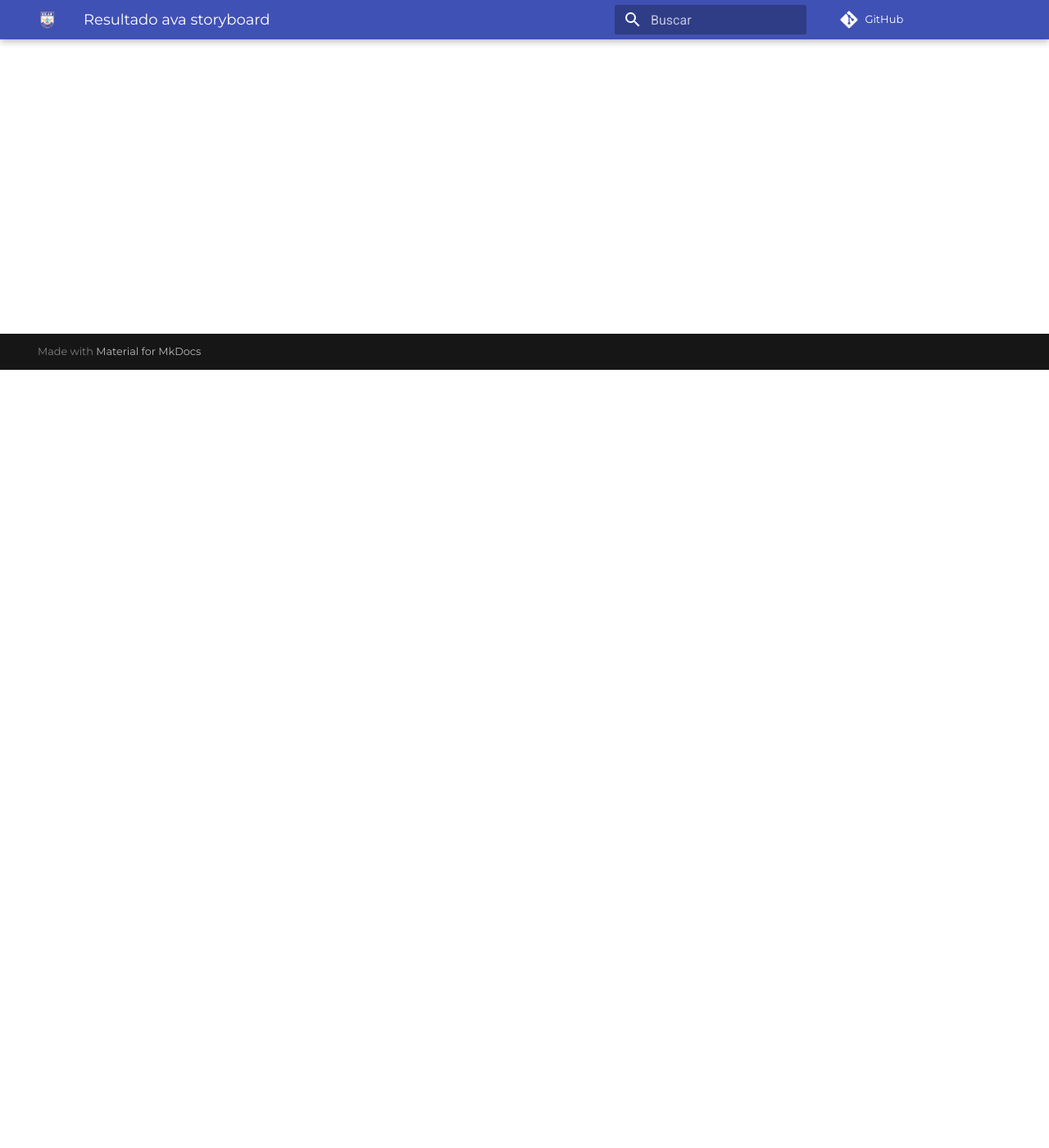
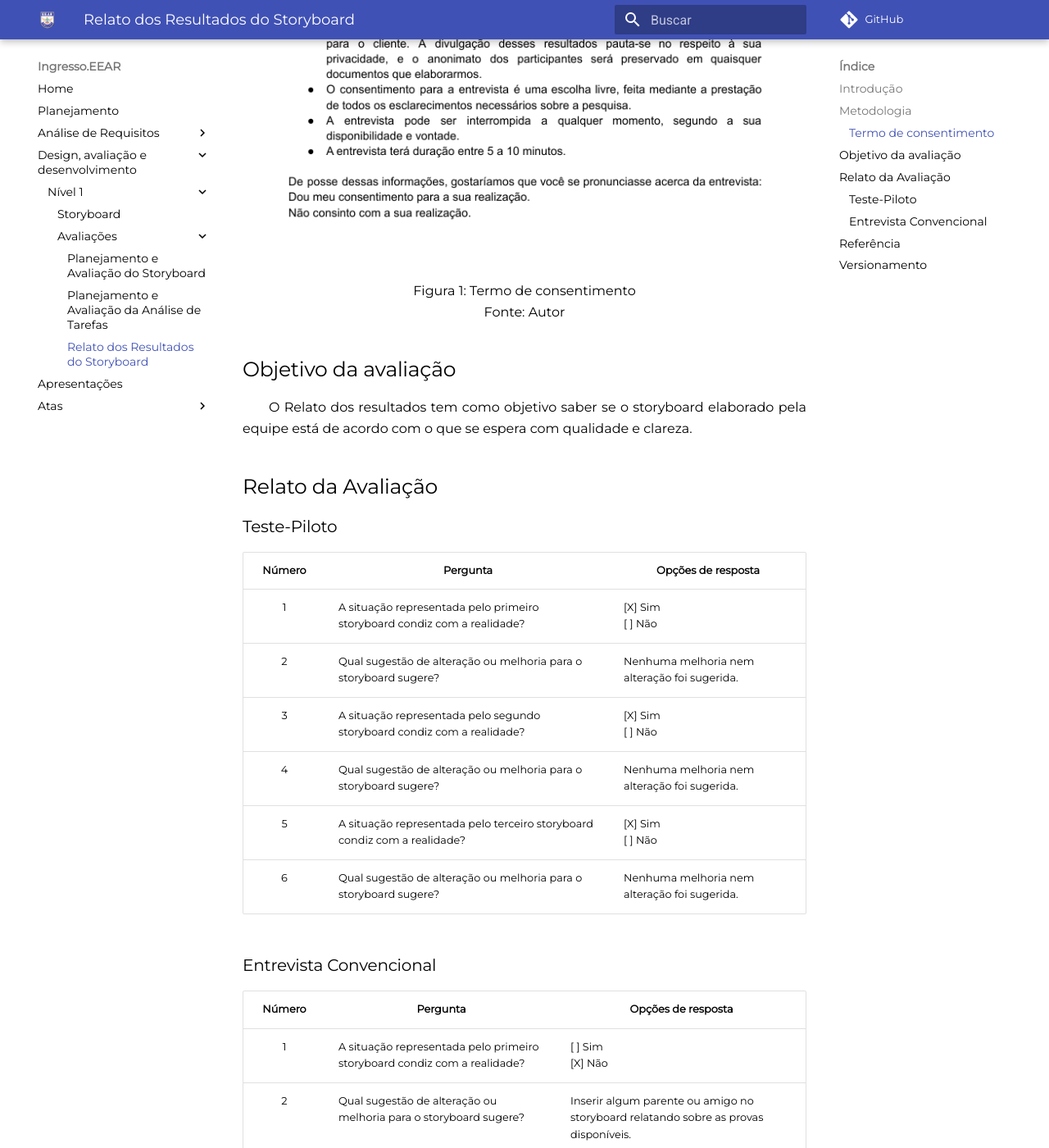
Before and after one commit to CarlosZoft/2020.2-Ingresso.eear, an MkDocs documentation site: the page built from docs/design-ava-dese/nivel-1/avaliacoes/resultado-ava-storyboard.md, in a window 1280 px wide and 1400 px high, scrolled down 949 px. Shown: the whole window at 82% size. Built offline with MkDocs 1.6.1 and Material for MkDocs 9.7.7, drawn with Linux system fonts in a browser that asks for light colours; comment, search, counter and statistics services are not loaded; some of the changed text lies outside the part shown.

Commit message:
(#37) Relato dos resultados do Storyboard

```diff
--- a/docs/design-ava-dese/nivel-1/avaliacoes/resultado-ava-storyboard.md
+++ b/docs/design-ava-dese/nivel-1/avaliacoes/resultado-ava-storyboard.md
@@ -1,5 +1,47 @@
+## Introdução
+&emsp;&emsp;"A avaliação de IHC é uma atividade fundamental em qualquer processo de desenvolvimento que busque produzir um sistema interativo com alta qualidade de uso. Ela orienta o avaliador a fazer um julgamento de valor sobre a qualidade de uso da solução de IHC e a identificar problemas na interação e na interface que prejudiquem a experiência particular do usuário durante o uso do sistema. Assim, é possível corrigir os problemas relacionados com a qualidade de uso antes de inserir o sistema interativo no cotidiano dos usuários, seja um sistema novo ou uma nova versão de algum sistema existente" (Barbosa e Silva, 2019, p. 286).<br>
+
+## Metodologia
+&emsp;&emsp;Para verificar o Storyboard levantamos um roteiro de perguntas anteriormente no planejamento. Então, decidimos utilizar como técnica, previamente o teste-piloto para detectar erros e posteriormente utilizamos o método da entrevista.<br>
+
+### Termo de consentimento
+![Termo de Consentimento](../../../assets/imagens/storyboard/termodeconssentimento.png)
+<center>Figura 1: Termo de consentimento</center>
+<center>Fonte: Autor</center>
+
+## Objetivo da avaliação
+&emsp;&emsp;O Relato dos resultados tem como objetivo saber se o storyboard elaborado pela equipe está de acordo com o que se espera com qualidade e clareza.<br>
+
+## Relato da Avaliação
+### Teste-Piloto
+
+| Número | <center>Pergunta | <center>Opções de resposta |
+|:---:|:----------|:-------------------|
+| 1 | A situação representada pelo primeiro storyboard condiz com a realidade? | [X] Sim<br>[ ] Não<br>|
+| 2 | Qual sugestão de alteração ou melhoria para o storyboard sugere? | Nenhuma melhoria nem alteração foi sugerida. |
+| 3 | A situação representada pelo segundo storyboard condiz com a realidade? | [X] Sim<br>[ ] Não<br>|
+| 4 | Qual sugestão de alteração ou melhoria para o storyboard sugere? | Nenhuma melhoria nem alteração foi sugerida. |
+| 5 | A situação representada pelo terceiro storyboard condiz com a realidade? | [X] Sim<br>[ ] Não<br>|
+| 6 | Qual sugestão de alteração ou melhoria para o storyboard sugere? | Nenhuma melhoria nem alteração foi sugerida. |
+
+### Entrevista Convencional
+
+| Número | <center>Pergunta | <center>Opções de resposta |
+|:---:|:----------|:-------------------|
+| 1 | A situação representada pelo primeiro storyboard condiz com a realidade? | [ ] Sim<br> [X] Não<br>|
+| 2 | Qual sugestão de alteração ou melhoria para o storyboard sugere? | Inserir algum parente ou amigo no storyboard relatando sobre as provas disponíveis. |
+| 3 | A situação representada pelo segundo storyboard condiz com a realidade? | [X] Sim<br>[ ] Não<br>|
+| 4 | Qual sugestão de alteração ou melhoria para o storyboard sugere? | Nenhuma melhoria nem alteração foi sugerida. |
+| 5 | A situação representada pelo terceiro storyboard condiz com a realidade? | [X] Sim<br>[ ] Não<br>|
+| 6 | Qual sugestão de alteração ou melhoria para o storyboard sugere? | Nenhuma melhoria nem alteração foi sugerida. |
+
+## Referência
+> Barbosa, S. D. J.; Silva, B. S. da; Silveira, M. S.; Gasparini, I.; Darin, T.; Barbosa, G. D. J. (2021) *Interação Humano-Computador e Experiência do usuário.*
+
+
 ## Versionamento
 
 |Versão|Data|Modificação|Autor|
 |:-:|--|--|--|
 |1.0|22/04/2021|Abertura do documento| Daniel Barcelos |
+|1.1|23/04/2021|Relato dos resultados do Storyboard| Yan Andrade |
--- a/mkdocs.yml
+++ b/mkdocs.yml
@@ -27,6 +27,7 @@ nav:
                         - Avaliações:
                                 - Planejamento e Avaliação do Storyboard: design-ava-dese/nivel-1/avaliacoes/plan-ava-storyboard.md
                                 - Planejamento e Avaliação da Análise de Tarefas: design-ava-dese/nivel-1/avaliacoes/plan-ava-ana-tarefas.md
+                                - Relato dos Resultados do Storyboard: design-ava-dese/nivel-1/avaliacoes/resultado-ava-storyboard.md
         - Apresentações: apresentacoes.md
         - Atas:
                 - 23/02/2021: atas/reuniao-23-02-2021.md
```
Also changed, not shown: docs/assets/imagens/storyboard/termodeconssentimento.png (added), 1 other file.
